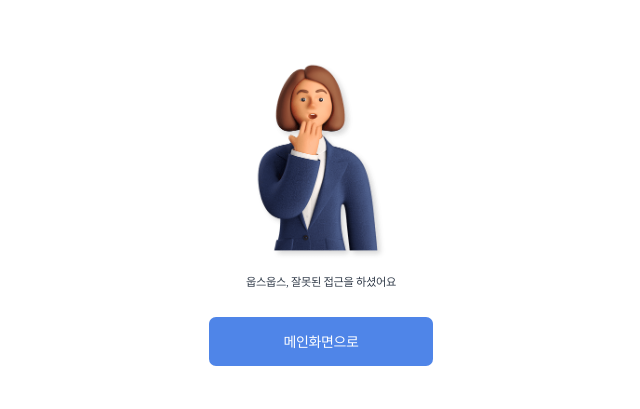
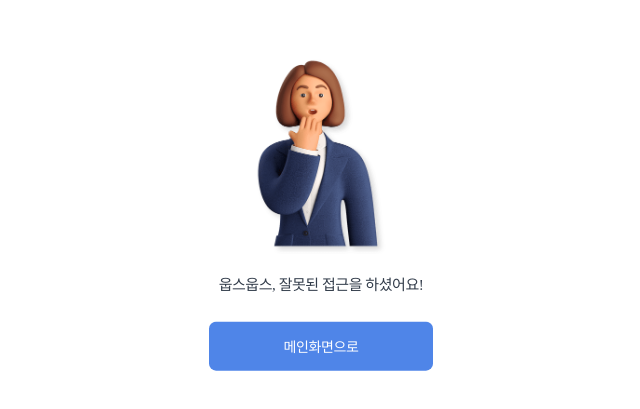
Before and after one commit to klmhyeonwoo/apply-page-frontend, a React (Create React App) app: page /404 in a window 1280 px wide. Shown: the part 187-596 px from the top of the page, without its empty margins (319-959 px from the left). Built offline with nearby package versions, Linux system fonts and the light colour scheme; a web font is replaced by a local one.

Commit message:
에러 페이지 폰트 사이즈 수정 (#30)

```diff
--- a/src/component/404/Error.tsx
+++ b/src/component/404/Error.tsx
@@ -27,9 +27,9 @@ export default function Error() {
                 letter-spacing: -0.03em;
                 color: #333d4b;
                 margin-top: 1em;
-                font-size: .88vw;
+                font-size: 15px;
                 animation: ${fadeUp} 1s ease-in-out;
-            `}>웁스웁스, 잘못된 접근을 하셨어요</span>
+            `}>웁스웁스, 잘못된 접근을 하셨어요!</span>
             <Link to='/'>
                 <button css={css`
                 font-family: 'Pretendard-Bold';
--- a/src/component/404/NotWidth.tsx
+++ b/src/component/404/NotWidth.tsx
@@ -28,9 +28,9 @@ export default function NotWidth() {
                 letter-spacing: -0.03em;
                 color: #333d4b;
                 margin-top: 1em;
-                font-size: .88vw;
+                font-size: 15px;
                 animation: ${fadeUp} 1s ease-in-out;
-            `}>원활한 지원환경을 PC 또는 태블릿으로 접속해주세요!</span>
+            `}>원활한 지원환경을 위해 <br /> PC 또는 태블릿으로 접속해주세요!</span>
         </div>
     )
 }
```
